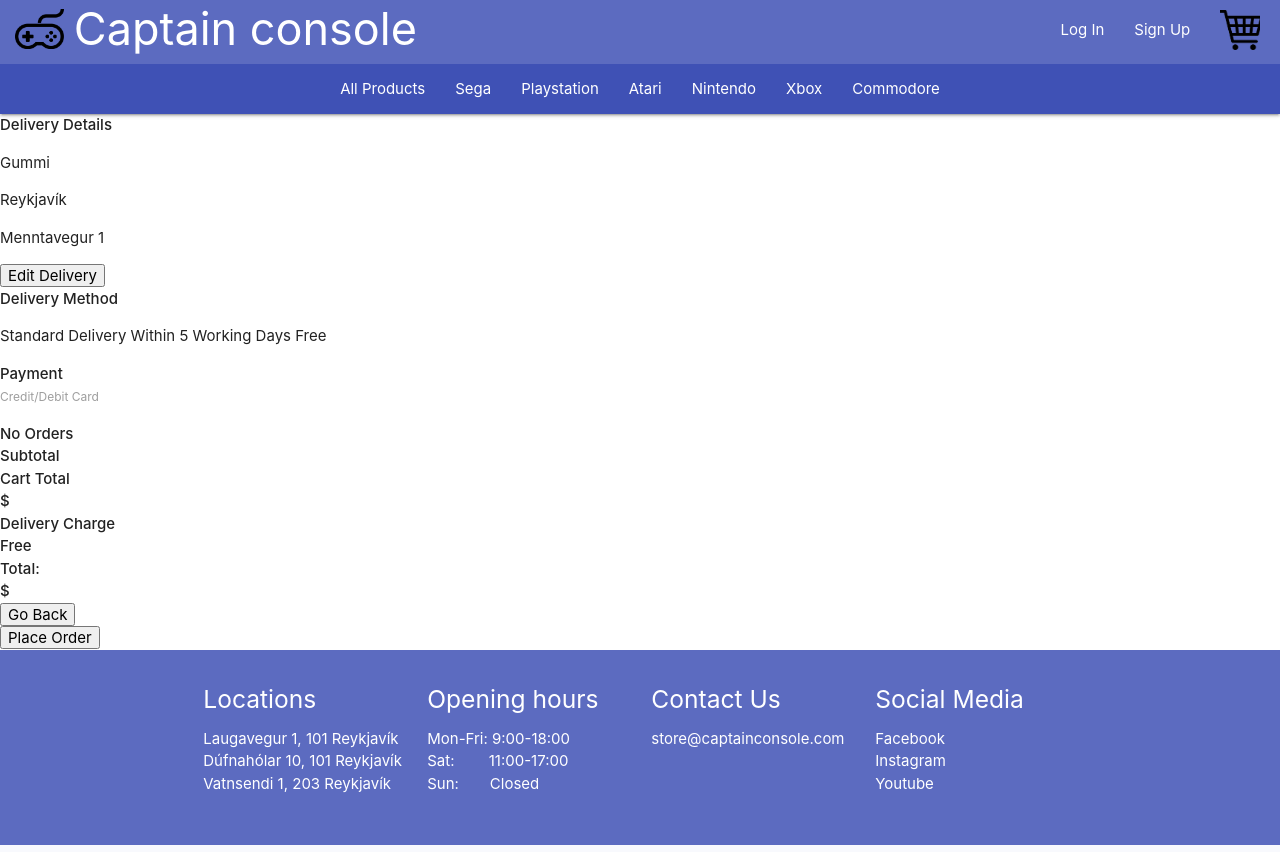
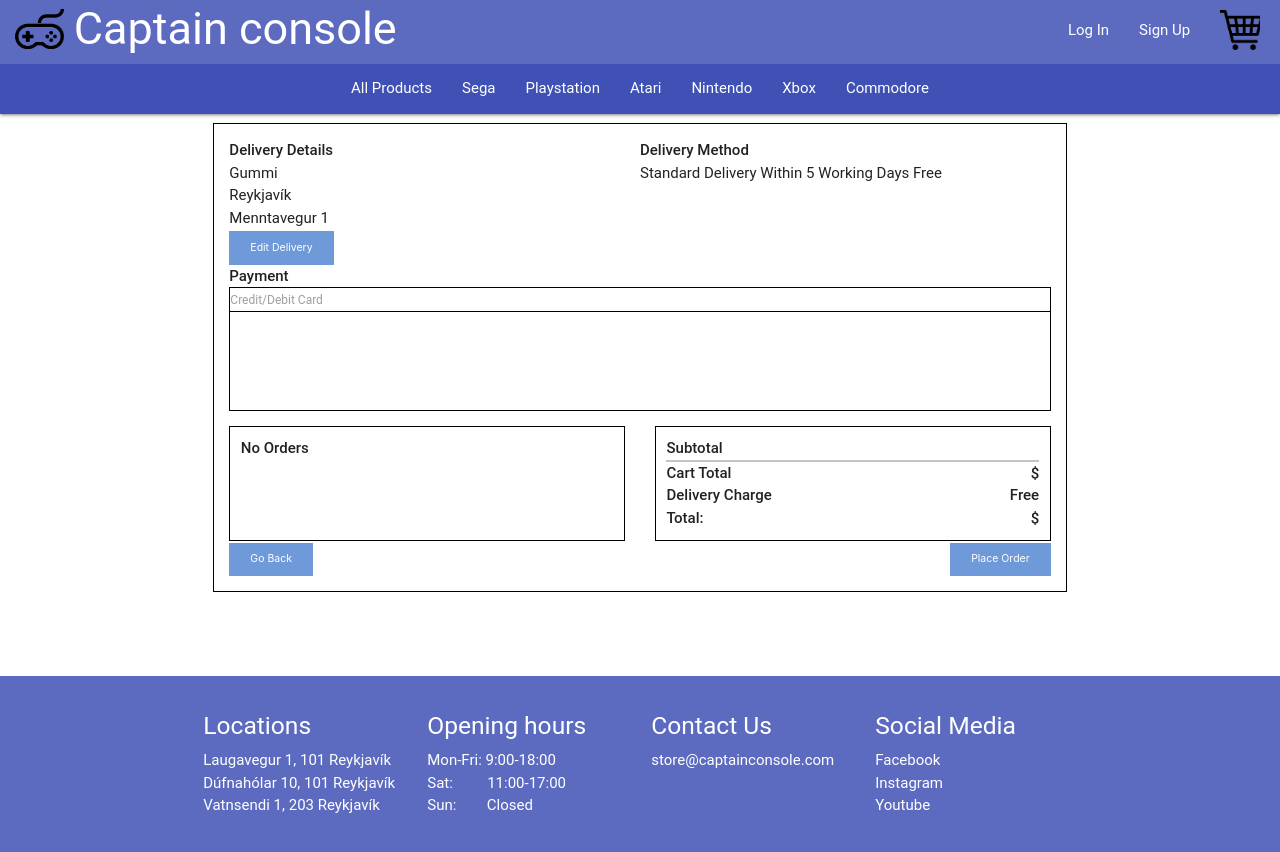
Before and after one commit to Logi19/CaptainConsole, a Django app: page /cart/order/1/ in a window 1280 px wide. Run offline with Django 3.2, Linux system fonts and the light colour scheme.

Commit message:
Small Fixes

```diff
--- a/CaptainConsole/shopping_cart_app/static/shopping_cart_app/order_detail.css
+++ b/CaptainConsole/shopping_cart_app/static/shopping_cart_app/order_detail.css
@@ -2,87 +2,76 @@
     margin: 0;
     padding: 0;
     box-sizing: border-box;
-    font-size: 25px;
+    font-size: 15px;
     font-family: Roboto;
 }
 
-.container {
-
+.content {
+    grid-row: 2;
+    grid-column: 2;
+    border: 1px solid black;
+    padding: 1em;
+    display: grid;
+    grid-template-columns: 0.5fr 0.5fr;
+    grid-template-rows: repeat(8, auto);
 }
 
-
-
-.content {
-
-    margin: 2em;
-    padding: 1em;
-    border: 1px solid black;
-    display: grid;
-    grid-template:
-        "del-details del-method" 0.8fr
-        "title title" 0.01fr
-        "pay-type pay-type" 0.2fr
-        "pay-detail pay-detail" 1fr
-        "cart-items cart-subtotal" 1fr
-        "buttons buttons" 0.2fr
-        / 1fr 1fr;
-}
-
-.grid-item {
-    margin: 0.5em;
-}
-
-.delivery-details {
-    grid-area: del-details
-}
-
-.delivery-method {
-    grid-area: del-method;
+.title {
+    grid-column: 1 / 3;
 }
 
 .payment-type {
-    margin: 0;
-    padding: 0.1em;
-    grid-area: pay-type;
+    grid-column: 1 / 3;
     border: 1px solid black;
+    border-bottom: none;
+}
+
+.payment-detail {
+    grid-column: 1 / 3;
+    border: 1px solid black;
+    height: 100px;
+    margin-bottom: 1em;
 }
 
 .items {
-    margin: 0;
-    padding: 0;
+    margin-right: 1em;
     border: 1px solid black;
-    grid-area: cart-items
-}
-
-.payment-detail {
-    margin: 0;
-    margin-bottom: 0.5em;
-    padding: 0;
-    grid-area: pay-detail;
-    border: 1px solid black;
+    padding: 0.7em;
 }
 
 .subtotal {
-    margin: 0;
-    padding: 0;
+    margin-left: 1em;
     border: 1px solid black;
-    grid-area: cart-subtotal;
+    display: grid;
+    grid-template-columns: 0.5fr 0.5fr;
+    padding: 0.7em;
 }
 
-.title {
-    padding: 0;
-    margin: 0;
-    grid-area: title;
+.grid-title {
+    grid-row: 1;
+    grid-column: 1 / 3;
+    border-bottom: 2px solid #C4C4C4;
 }
 
-.buttons {
-    grid-area: buttons;
-    margin-left: 0;
-    margin-right: 0;
+.total-title {
+    grid-row: 2;
+    grid-column: 1;
+}
+
+.total-price {
+    grid-row: 2;
+    grid-column: 2;
+    justify-self: end;
+}
+
+.review-container {
+    display: grid;
+    grid-template-columns: 0.25fr 1fr 0.25fr;
+    grid-template-rows: 0.1fr 0.8fr 0.1fr;
 }
 
 button {
-  background-color: #f4511e;
+  background-color: #3370CB;
   border: none;
   color: white;
   padding: 1em 2em;
@@ -100,16 +89,14 @@
     opacity: 1;
 }
 
-#go-back {
-    background-color: gray;
+.place-order {
+    justify-self: end;
 }
 
-#place-order {
-    margin: 0;
-    background-color: #40B271;
-    float: right;
+.delivery-price {
+    justify-self: end;
 }
 
-#edit-info {
-    background-color: #3370CB;
+.cost {
+    justify-self: end;
 }
--- a/CaptainConsole/shopping_cart_app/templates/shopping_cart_app/order_detail.html
+++ b/CaptainConsole/shopping_cart_app/templates/shopping_cart_app/order_detail.html
@@ -1,7 +1,7 @@
 {% extends 'base.html' %}
 {% load static %}
 {% block head %}
-    <link rel="stylesheet" type="text/css" href="{% static 'shopping_cart_app/order_review2.css' %}">
+    <link rel="stylesheet" type="text/css" href="{% static 'shopping_cart_app/order_detail.css' %}">
 {% endblock %}
 {% block header %} {% include 'header.html' %}
 {% endblock header %}
```
